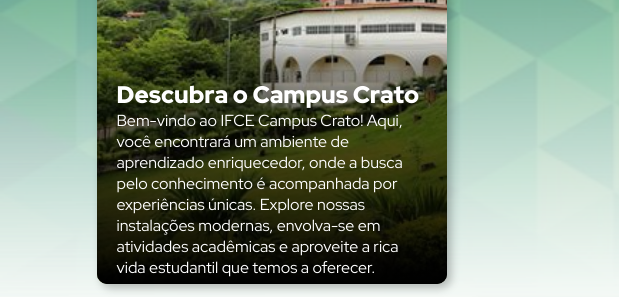
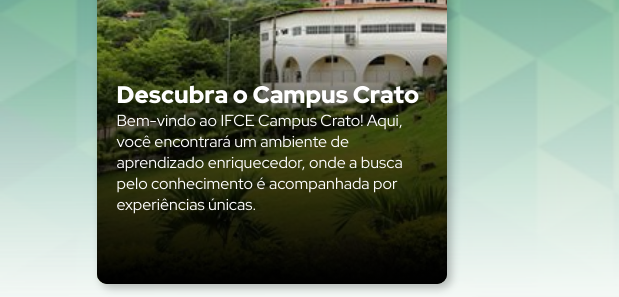
Before and after one commit to Ricardo354/GuiaIFCE, a plain HTML site: page index.html in a window 1280 px wide. Shown: the part 460-757 px from the top of the page, 0-619 px from the left. Drawn offline with Linux system fonts and the light colour scheme.

Commit message:
Remove piece of text

```diff
--- a/index.html
+++ b/index.html
@@ -42,7 +42,7 @@
                     <div class="card__content--container | flow">
                         <h2 class="card__title">Descubra o Campus Crato</h2>
                         <p class="card__description">
-                        Bem-vindo ao IFCE Campus Crato! Aqui, você encontrará um ambiente de aprendizado enriquecedor, onde a busca pelo conhecimento é acompanhada por experiências únicas. Explore nossas instalações modernas, envolva-se em atividades acadêmicas e aproveite a rica vida estudantil que temos a oferecer.
+                        Bem-vindo ao IFCE Campus Crato! Aqui, você encontrará um ambiente de aprendizado enriquecedor, onde a busca pelo conhecimento é acompanhada por experiências únicas.
                     </p>
                 </div>
             </div>
```
